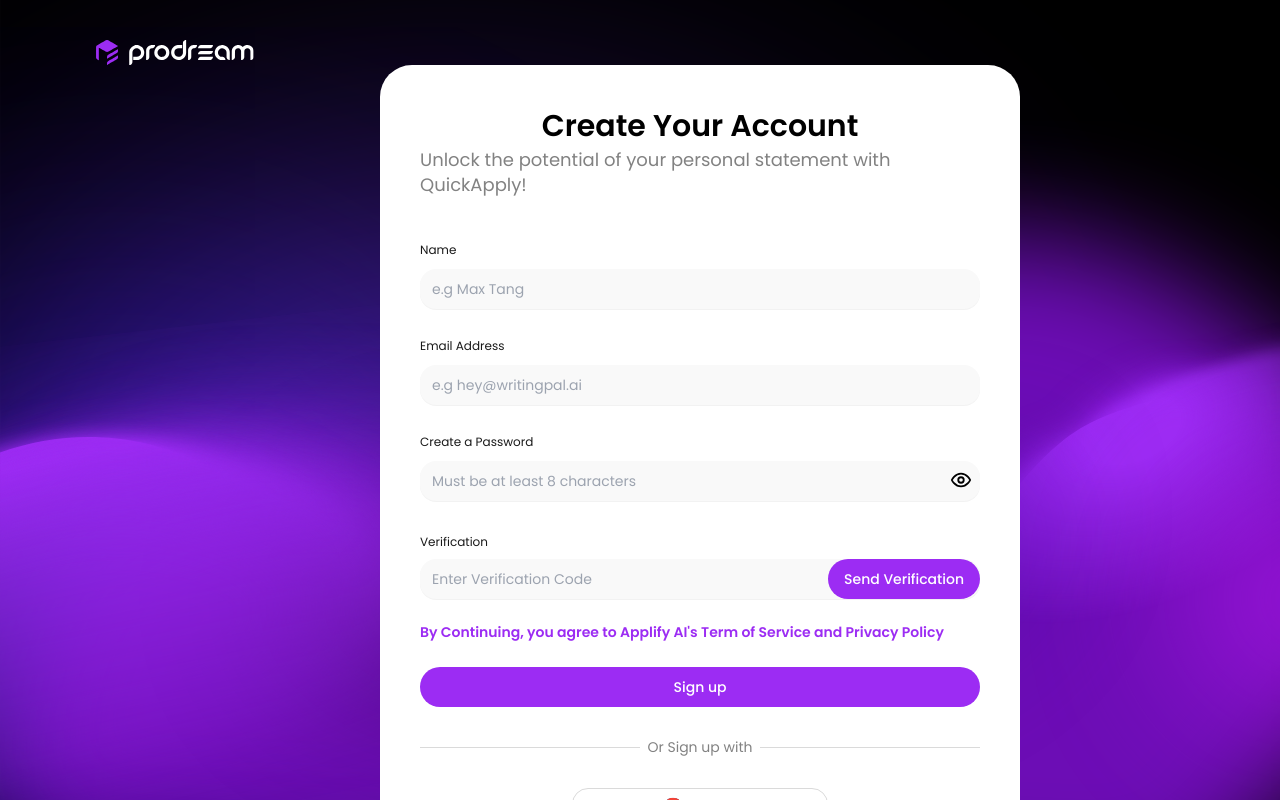
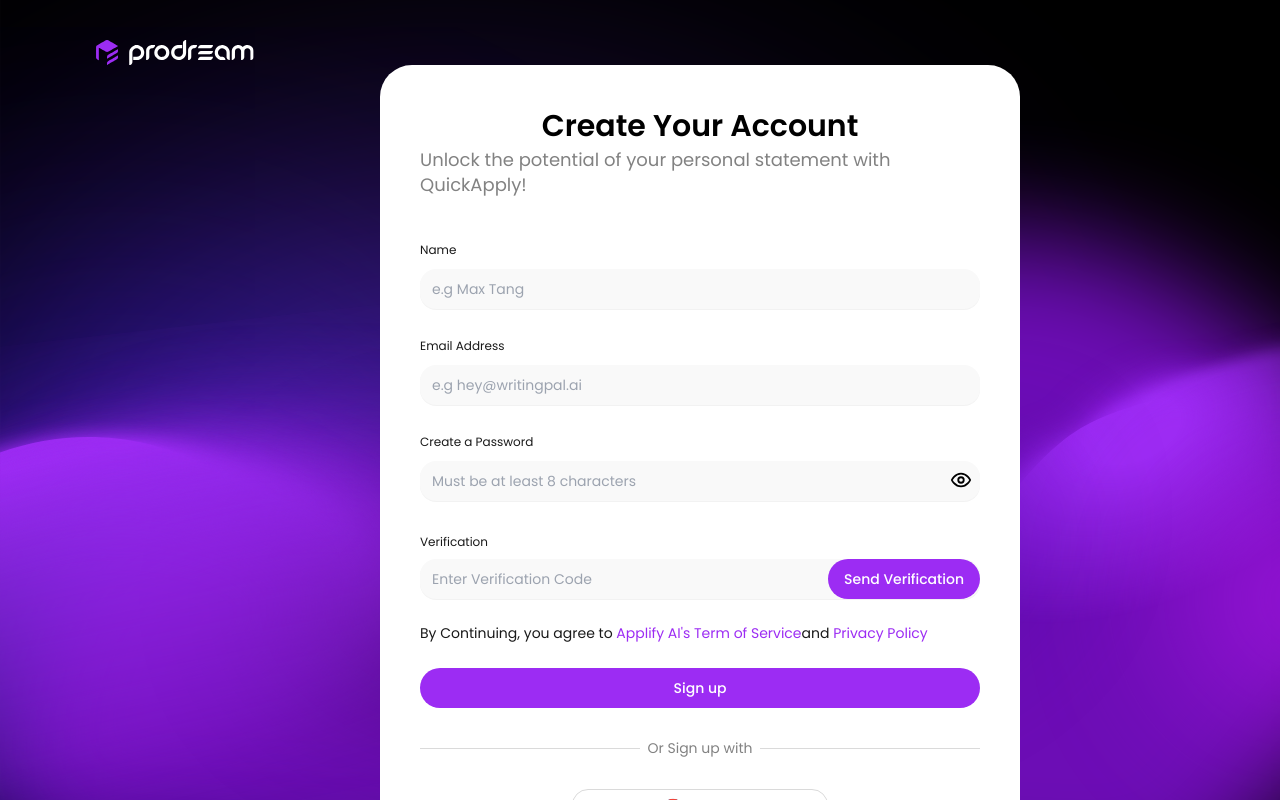
Before and after one commit to zhengx55/prodreamv2, a Next.js app: page /signup in a window 1280 px wide. Shown: the top 800 px of the page. Built offline with nearby package versions, Linux system fonts and the light colour scheme.

Commit message:
signup page

```diff
--- a/app/(auth)/signup/page.tsx
+++ b/app/(auth)/signup/page.tsx
@@ -154,9 +154,15 @@ export default function Page() {
                 </FormItem>
               )}
             />
-            <p className='small-semibold cursor-pointer self-start text-primary-200 hover:underline'>
-              By Continuing, you agree to Applify AI&apos;s Term of Service and
-              Privacy Policy
+            <p className='small-regular cursor-pointer self-start text-black-400'>
+              By Continuing, you agree to
+              <Link href={'/'} className='text-primary-200'>
+                &nbsp;Applify AI&apos;s Term of Service
+              </Link>
+              and
+              <Link href={'/'} className='text-primary-200'>
+                &nbsp;Privacy Policy
+              </Link>
             </p>
             <Button className='w-full rounded-full' type='submit'>
               Sign up
--- a/components/ui/toast.tsx
+++ b/components/ui/toast.tsx
@@ -27,9 +27,8 @@ const toastVariants = cva(
   {
     variants: {
       variant: {
-        default: 'border bg-background text-foreground',
-        destructive:
-          'destructive group border-destructive bg-[#FEF2F2] text-[#991B1B]',
+        default: 'bg-[#ECFDF5] text-[#065F46]',
+        destructive: 'bg-[#FEF2F2] text-[#991B1B]',
       },
     },
     defaultVariants: {
@@ -60,7 +59,7 @@ const ToastAction = React.forwardRef<
   <ToastPrimitives.Action
     ref={ref}
     className={cn(
-      'focus:ring-ring group-[.destructive]:border-muted/40 group-[.destructive]:hover:border-destructive/30 group-[.destructive]:hover:bg-destructive group-[.destructive]:hover:text-destructive-foreground group-[.destructive]:focus:ring-destructive inline-flex h-8 shrink-0 items-center justify-center rounded-md border bg-transparent px-3 text-sm font-medium ring-offset-background transition-colors hover:bg-secondary focus:outline-none focus:ring-2 focus:ring-offset-2 disabled:pointer-events-none disabled:opacity-50',
+      'focus:ring-ring group-[.destructive]:border-muted/40 group-[.destructive]:hover:border-destructive/30 group-[.destructive]:hover:bg-destructive group-[.destructive]:hover:text-destructive-foreground group-[.destructive]:focus:ring-destructive ring-offset-background hover:bg-secondary inline-flex h-8 shrink-0 items-center justify-center rounded-md border bg-transparent px-3 text-sm font-medium transition-colors focus:outline-none focus:ring-2 focus:ring-offset-2 disabled:pointer-events-none disabled:opacity-50',
       className
     )}
     {...props}
@@ -75,7 +74,7 @@ const ToastClose = React.forwardRef<
   <ToastPrimitives.Close
     ref={ref}
     className={cn(
-      'absolute right-2 top-2 rounded-md p-1 text-foreground/50 opacity-0 transition-opacity hover:text-foreground focus:opacity-100 focus:outline-none focus:ring-2 group-hover:opacity-100 group-[.destructive]:text-red-300 group-[.destructive]:hover:text-red-50 group-[.destructive]:focus:ring-red-400 group-[.destructive]:focus:ring-offset-red-600',
+      'text-foreground/50 hover:text-foreground absolute right-2 top-2 rounded-md p-1 opacity-0 transition-opacity focus:opacity-100 focus:outline-none focus:ring-2 group-hover:opacity-100 group-[.destructive]:text-red-300 group-[.destructive]:hover:text-red-50 group-[.destructive]:focus:ring-red-400 group-[.destructive]:focus:ring-offset-red-600',
       className
     )}
     toast-close=''
--- a/components/ui/toaster.tsx
+++ b/components/ui/toaster.tsx
@@ -18,7 +18,7 @@ export function Toaster() {
       {toasts.map(function ({ id, title, description, action, ...props }) {
         return (
           <Toast key={id} {...props}>
-            <div className='grid gap-1'>
+            <div className='flex items-center gap-x-2'>
               {title && <ToastTitle>{title}</ToastTitle>}
               {description && (
                 <ToastDescription>{description}</ToastDescription>
--- a/package.json
+++ b/package.json
@@ -34,6 +34,7 @@
     "framer-motion": "10.9.1",
     "lucide-react": "^0.292.0",
     "next": "latest",
+    "next-auth": "^4.24.5",
     "next-themes": "^0.2.1",
     "react": "latest",
     "react-contenteditable": "^3.3.7",
```
Also changed, not shown: components/polish/InputPanel.tsx (+1 -10 lines), 1 other file (tests, documents, lock files or other folders).
